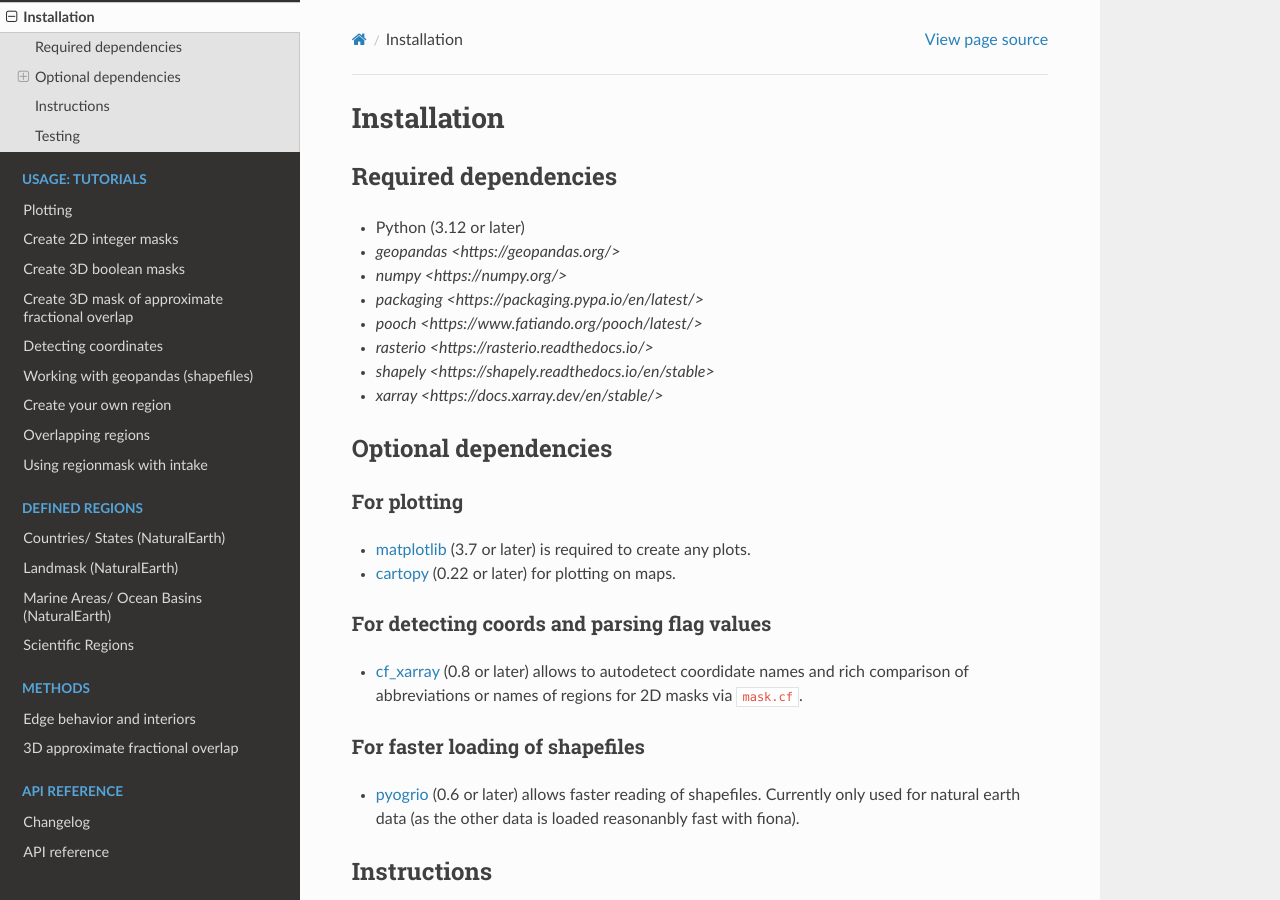
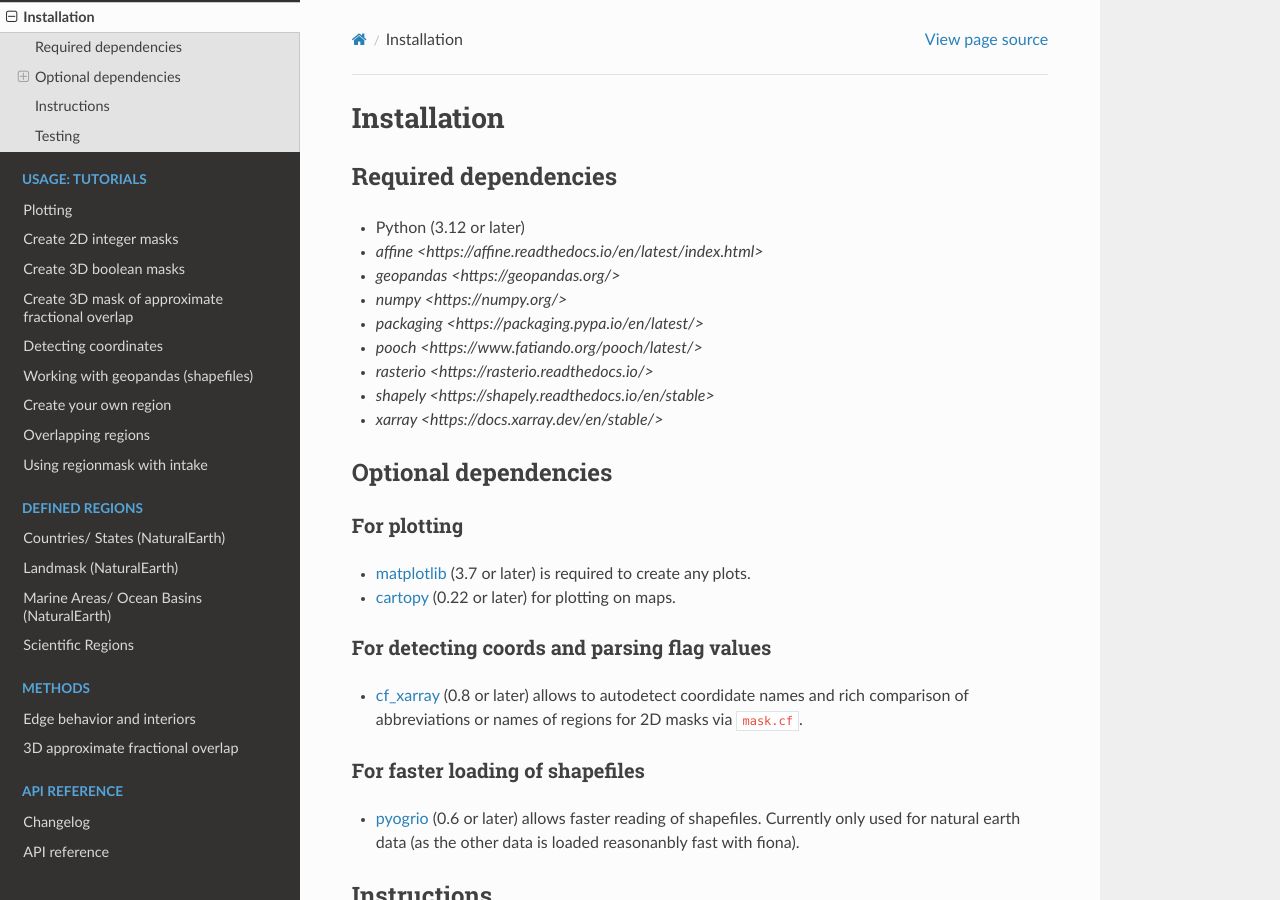
Before and after one commit to regionmask/regionmask, a Sphinx documentation site: the page built from docs/source/installation.rst, in a window 1280 px wide and 900 px high. Built offline with Sphinx 7.4.7 and the Read the Docs theme 3.1.0, drawn with Linux system fonts in a browser that asks for light colours; the version number could not be read and is left out.

Commit message:
add affine as dependency (#673)
* add affine as dependency

* changelog

```diff
--- a/CHANGELOG.rst
+++ b/CHANGELOG.rst
@@ -23,6 +23,7 @@ Breaking Changes
   ============ ===== =====
   Package      Old   New
   ============ ===== =====
+  affine          -  2.4
   cartopy*     0.20  0.24
   cf_xarray*   0.7   0.10
   geopandas    0.10  1.1
@@ -61,7 +62,8 @@ Internal Changes
 - Remove lat_name and lon_name internally (:pull:`592`).
 - Use ruff instead of isort and flake8 to lint the code base (:pull:`615`).
 - Consolidate package metadata and configuration in `pyproject.toml` (:pull:`614`).
-- Use matmul (``@``) for affine v3.0.0 and later (:pull:`672`)
+- List affine as dependency (:pull:`673`).
+- Use matmul (``@``) for affine v3.0.0 and later (:pull:`672`).
 
 .. _changelog.0.13.0:
 
--- a/docs/source/installation.rst
+++ b/docs/source/installation.rst
@@ -5,6 +5,7 @@ Required dependencies
 ---------------------
 
 - Python (3.12 or later)
+- `affine <https://affine.readthedocs.io/en/latest/index.html>`
 - `geopandas <https://geopandas.org/>`
 - `numpy <https://numpy.org/>`
 - `packaging <https://packaging.pypa.io/en/latest/>`
--- a/pyproject.toml
+++ b/pyproject.toml
@@ -26,6 +26,7 @@ classifiers = [
 ]
 requires-python = ">=3.12"
 dependencies = [
+    "affine >= 2.4",
     "geopandas >= 1.1",
     "numpy >= 2.2",
     "packaging >= 25.0",
```
Also changed, not shown: 4 other files.
